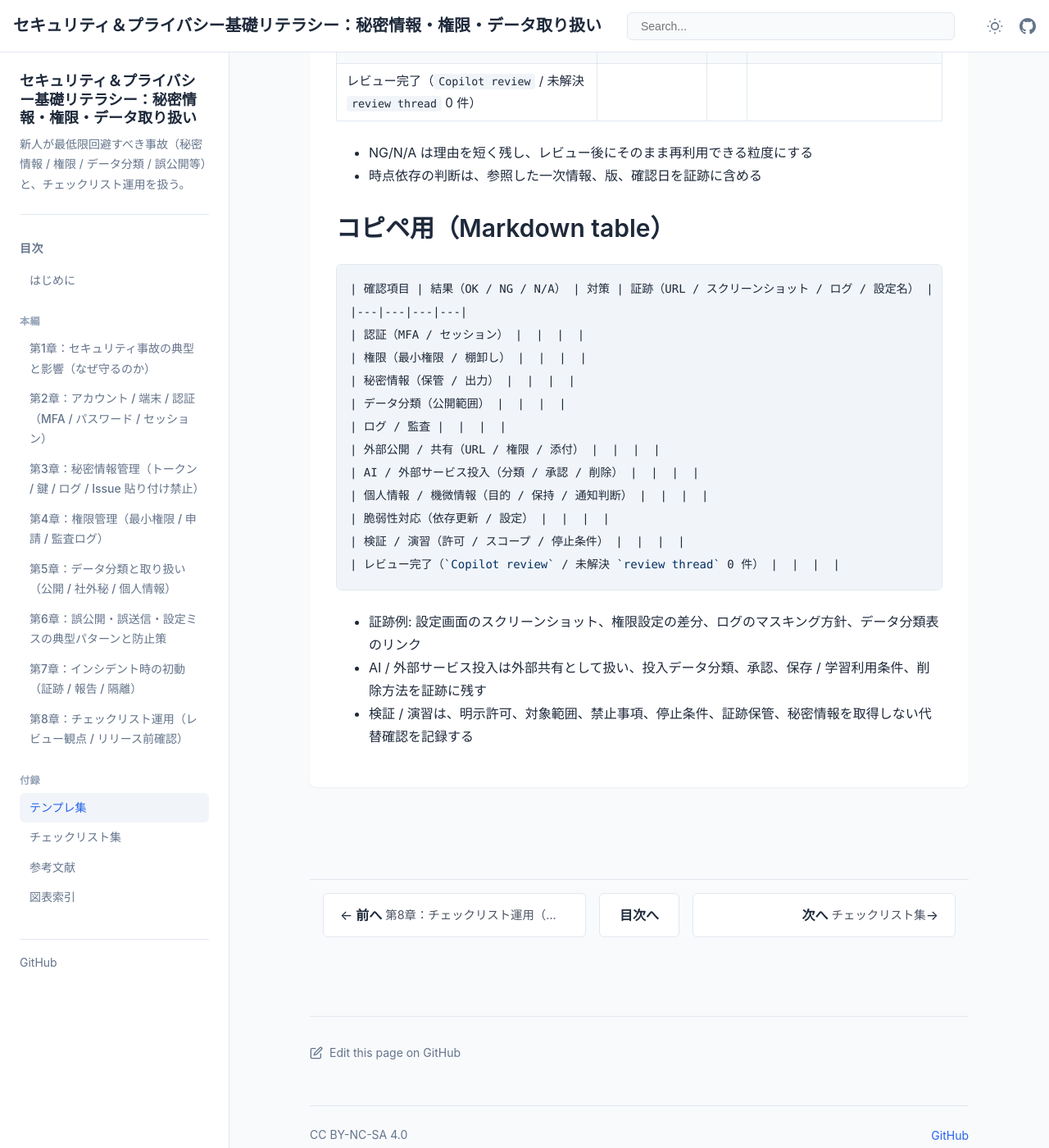
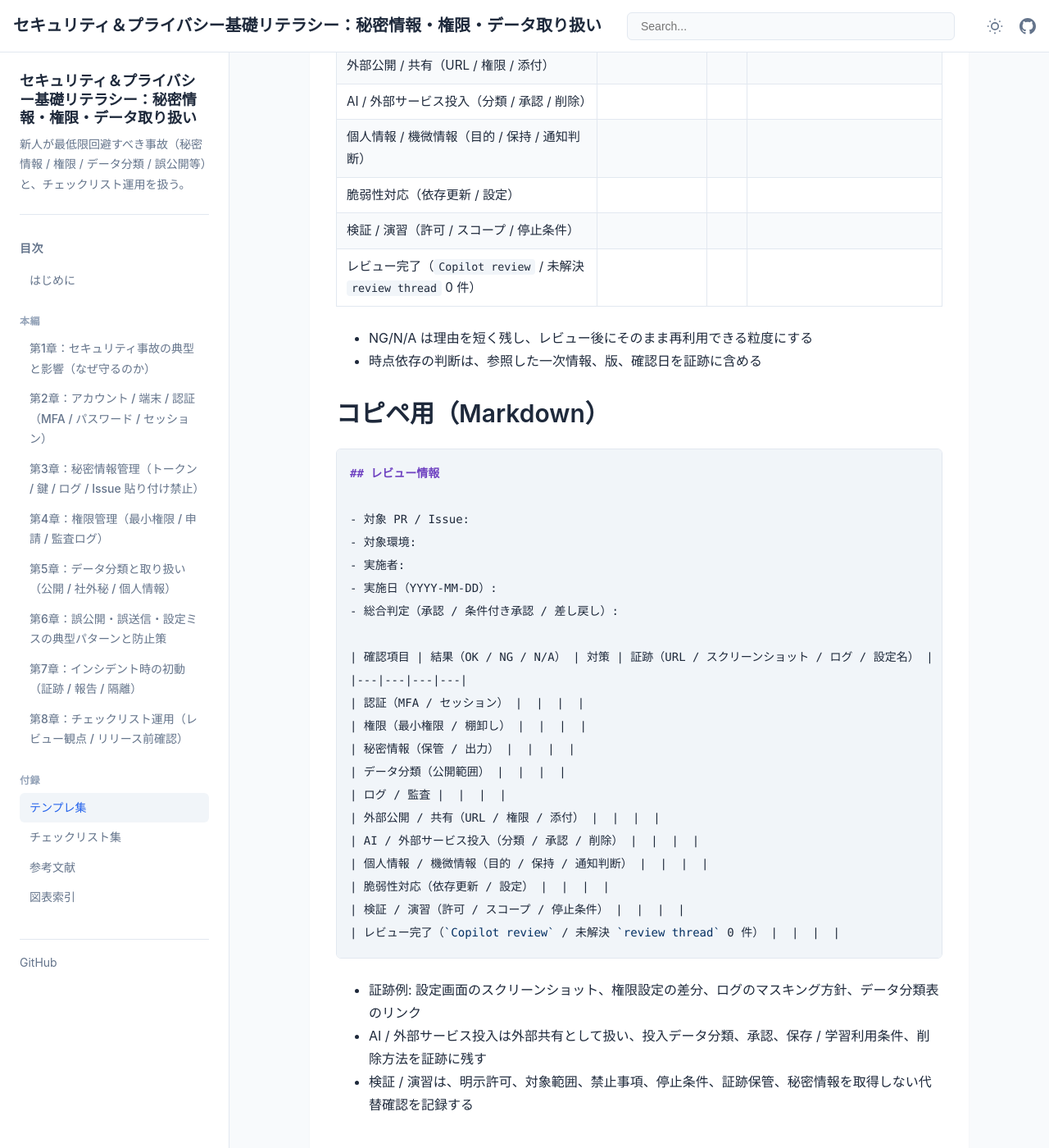
Before and after one commit to itdojp/security-privacy-literacy-book, a Jekyll site: the page built from docs/appendices/templates/security-review/index.md, in a window 1280 px wide and 1400 px high, scrolled down 882 px. Shown: the whole window at 82% size. Built offline with Jekyll 4.4.1, drawn with Linux system fonts in a browser that asks for light colours; some of the changed text lies outside the part shown.

Commit message:
docs: add security review traceability metadata (#45)
* docs: add security review traceability metadata

* docs: clarify copy-ready Markdown heading

````diff
--- a/docs/appendices/templates/security-review/index.md
+++ b/docs/appendices/templates/security-review/index.md
@@ -12,6 +12,14 @@ order: 913
 - リリース前確認: 公開範囲 / 権限 / ログの最終確認に使う
 - 振り返り: インシデントや監査で再発防止策を整理する
 - 併用先: [チェックリスト集](../../checklists/)
+
+## レビュー情報
+
+- 対象 PR / Issue:
+- 対象環境:
+- 実施者:
+- 実施日（YYYY-MM-DD）:
+- 総合判定（承認 / 条件付き承認 / 差し戻し）:
 
 | 確認項目 | 結果（OK / NG / N/A） | 対策 | 証跡（URL / スクリーンショット / ログ / 設定名） |
 |---|---|---|---|
@@ -30,9 +38,17 @@ order: 913
 - NG/N/A は理由を短く残し、レビュー後にそのまま再利用できる粒度にする
 - 時点依存の判断は、参照した一次情報、版、確認日を証跡に含める
 
-## コピペ用（Markdown table）
+## コピペ用（Markdown）
 
 ```md
+## レビュー情報
+
+- 対象 PR / Issue:
+- 対象環境:
+- 実施者:
+- 実施日（YYYY-MM-DD）:
+- 総合判定（承認 / 条件付き承認 / 差し戻し）:
+
 | 確認項目 | 結果（OK / NG / N/A） | 対策 | 証跡（URL / スクリーンショット / ログ / 設定名） |
 |---|---|---|---|
 | 認証（MFA / セッション） |  |  |  |
````
